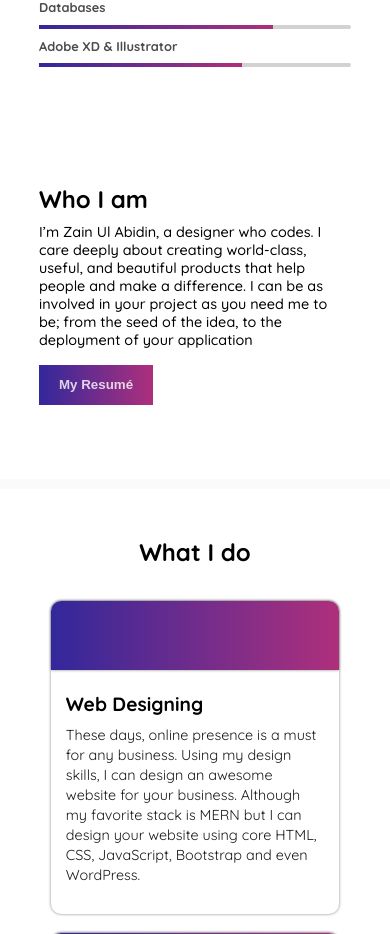
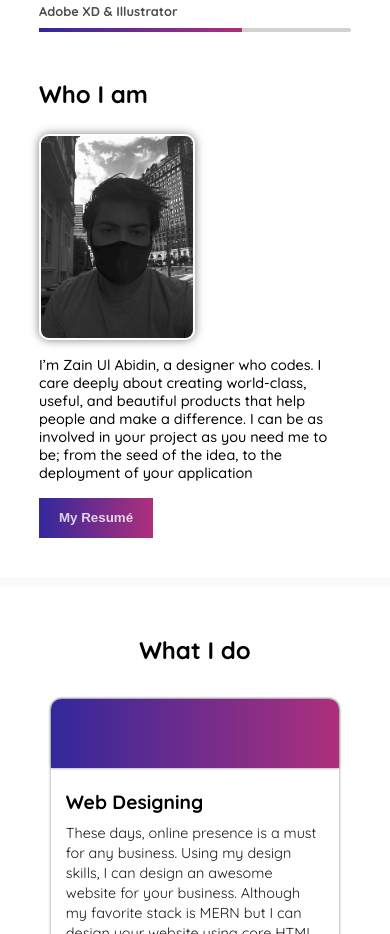
Before and after one commit to khzainulabidin/portfolio, a React (Create React App) app: page / in a window 390 px wide. Shown: the part 1199-2133 px from the top of the page. Built offline with nearby package versions, Linux system fonts and the light colour scheme; some icons are missing.

Commit message:
About image css fixed

```diff
--- a/src/components/styles/About.module.scss
+++ b/src/components/styles/About.module.scss
@@ -36,6 +36,11 @@
     border: 2px solid rgba(255, 255, 255, 0.7);
     box-shadow: 0 0 10px rgba(0, 0, 0, 0.5);
     margin: 5% 0;
+    display: block !important;
+
+    @media all and (max-width: 990px) {
+      width: 50%;
+    }
   }
 
   img:hover{
```
